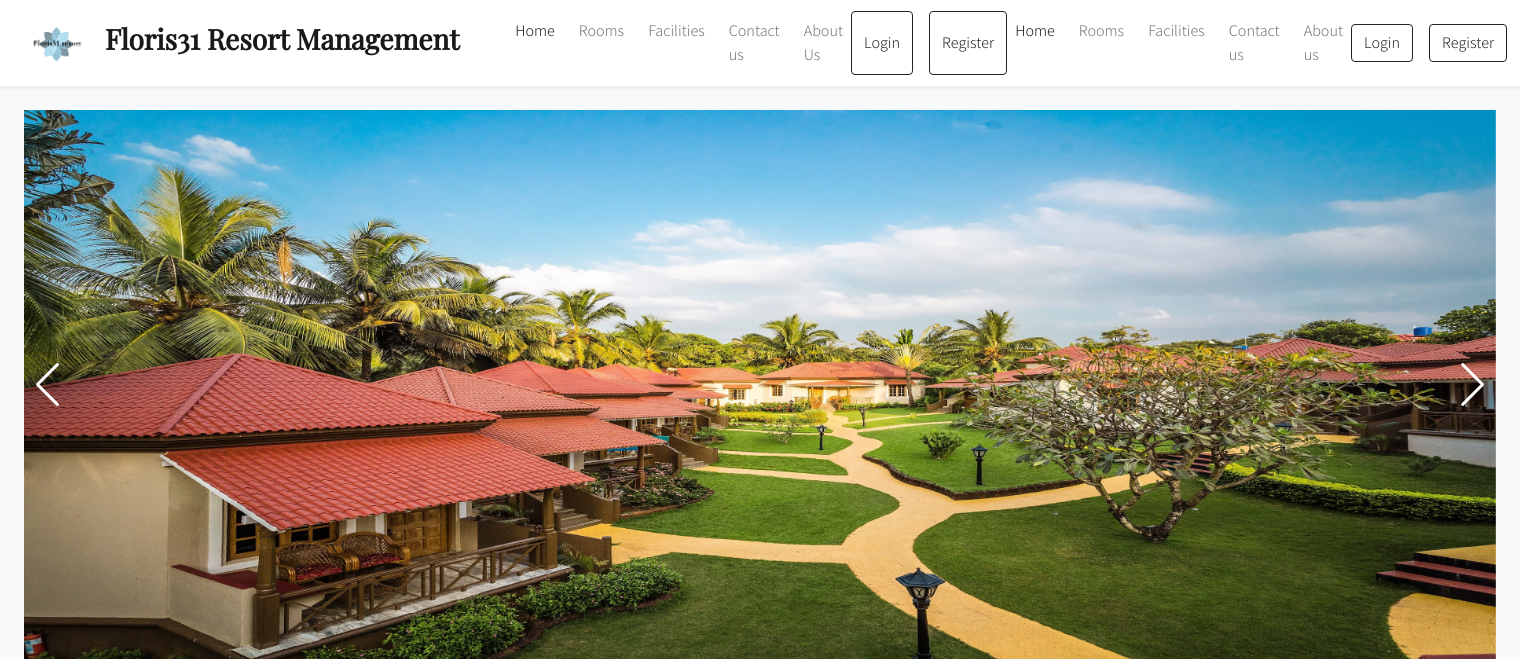
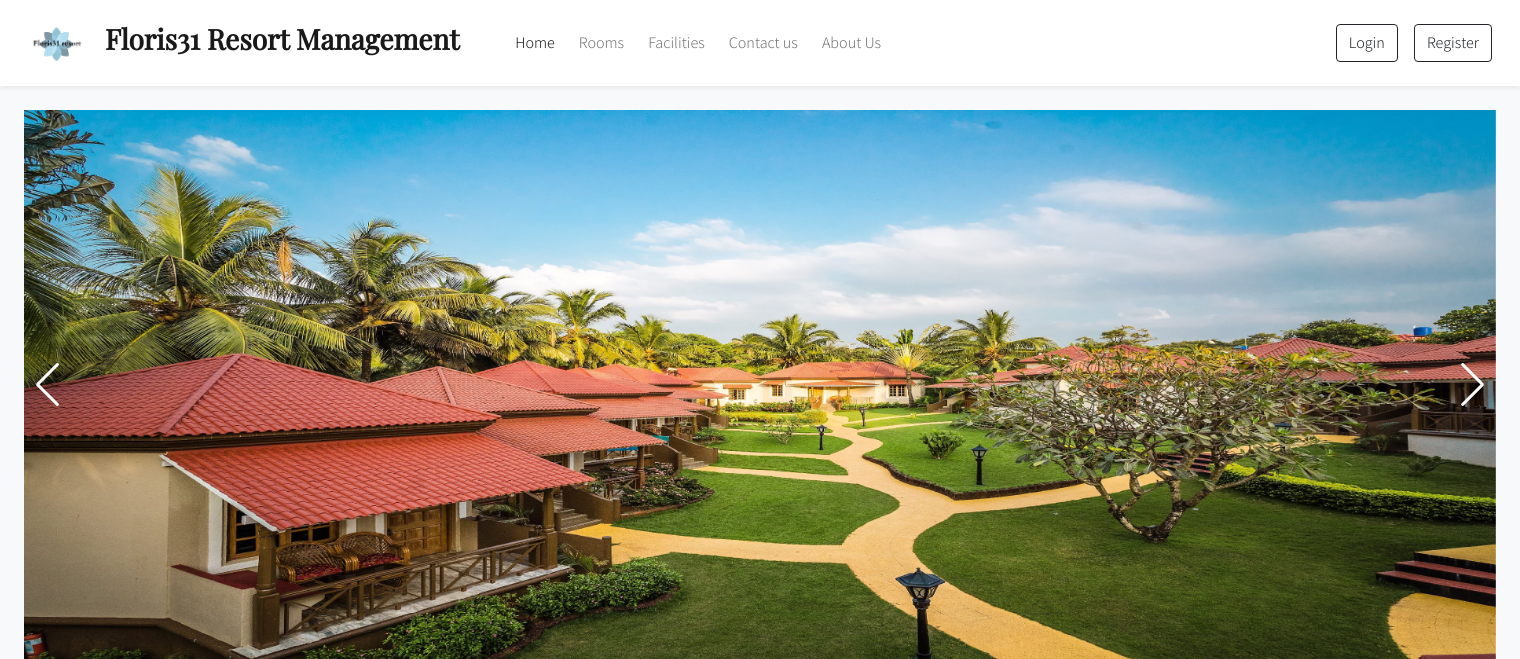
Before and after one commit to Vishwparmar/floris31website, a PHP site: page /index.php in a window 1520 px wide. Shown: the top 659 px of the page. Run offline with PHP 8.4, Linux system fonts and the light colour scheme; some web fonts are replaced.

Commit message:
header updated

```diff
--- a/include/header.php
+++ b/include/header.php
@@ -32,31 +32,6 @@
             <button type="button" class="btn btn-outline-dark shadow-none" data-bs-toggle="modal" data-bs-target="#registerModal">
                 Register
             </button>
-            <div class="collapse navbar-collapse" id="navbarSupportedContent">
-            <ul class="navbar-nav me-auto mb-2 mb-lg-0">
-                <li class="nav-item">
-                <a class="nav-link active me-2" aria-current="page" href="index.php">Home</a>
-                </li>
-                <li class="nav-item">
-                <a class="nav-link me-2" href="#">Rooms</a>
-                </li>
-                <li class="nav-item">
-                <a class="nav-link me-2" href="facilities_page.php">Facilities</a>
-                </li>
-                <li class="nav-item">
-                <a class="nav-link me-2" href="#">Contact us</a>
-                </li>
-                <li class="nav-item">
-                <a class="nav-link" href="aboutUs_page.php">About us</a>
-                </li>
-            </ul>
-            <div class="d-flex">
-                <button type="button" class="btn btn-outline-dark shadow-none me-lg-3 me-2" data-bs-toggle="modal" data-bs-target="#loginModal">
-                    Login
-                </button>
-                <button type="button" class="btn btn-outline-dark shadow-none" data-bs-toggle="modal" data-bs-target="#registerModal">
-                    Register
-                </button>
             </div>
         </div>
     </div>
```
